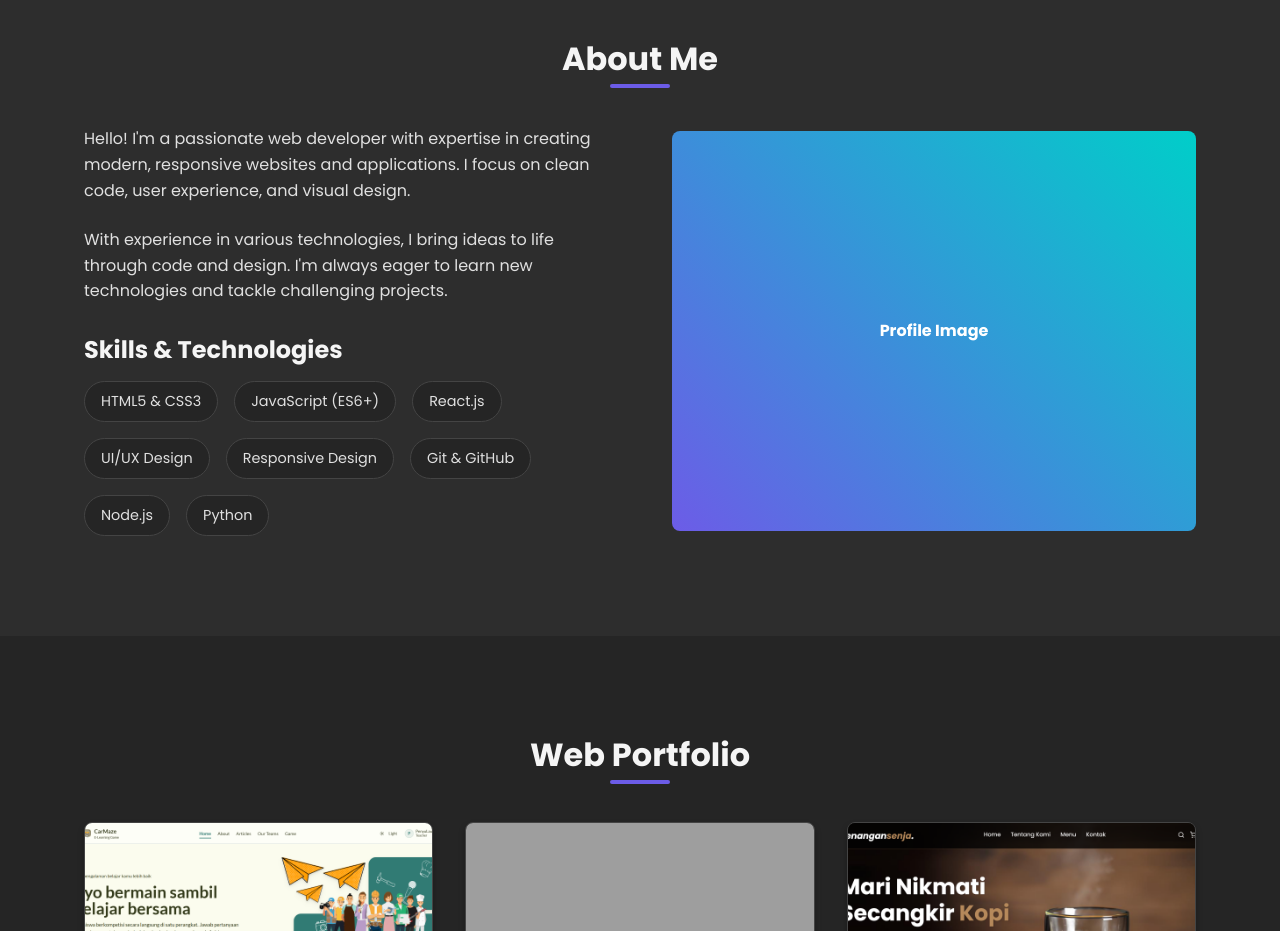
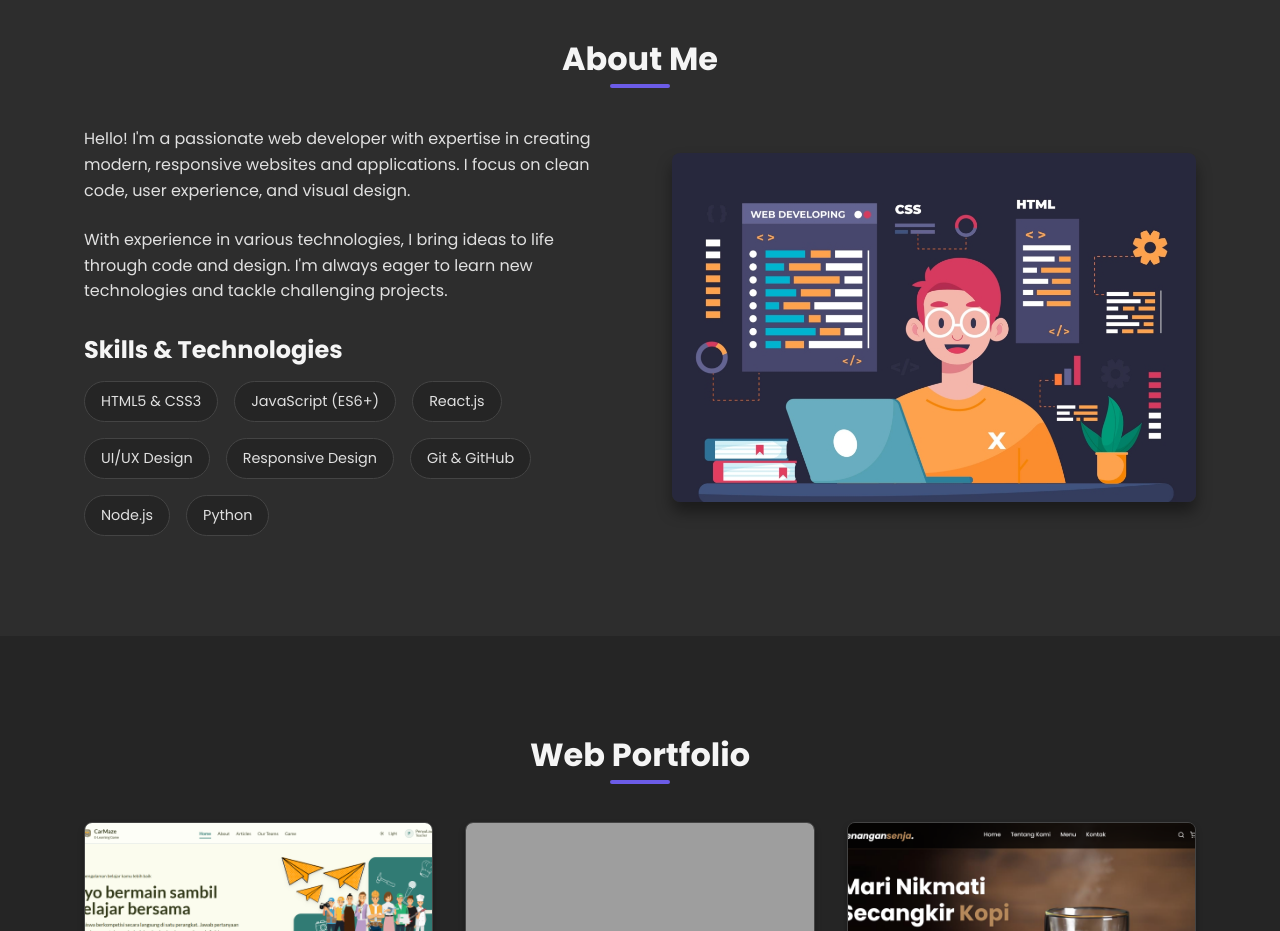
Before and after one commit to penyulaut/Myporto, a plain HTML site: page index.html in a window 1280 px wide. Shown: the part 860-1791 px from the top of the page. Drawn offline with Linux system fonts and the light colour scheme; grey boxes are pictures that could not be loaded.

Commit message:
add about image

```diff
--- a/index.html
+++ b/index.html
@@ -112,7 +112,8 @@
               </div>
             </div>
             <div class="about-image">
-              <div class="profile-placeholder-large">Profile Image</div>
+              <!-- <div class="profile-placeholder-large">Profile Image</div> -->
+              <img src="images/about-img.webp" alt="">
             </div>
           </div>
         </div>
--- a/styles.css
+++ b/styles.css
@@ -337,6 +337,13 @@ p {
   animation: fadeInUp 1s ease;
 }
 
+@media (max-width: 768px){
+  .hero{
+    height: auto;
+    padding: 150px 0 100px;
+  }
+}
+
 .profile-placeholder {
   width: 300px;
   height: 300px;
@@ -374,6 +381,12 @@ p {
   grid-template-columns: 1fr 1fr;
   gap: 4rem;
   align-items: center;
+}
+
+.about-image img {
+  width: 100%;
+  border-radius: var(--border-radius);
+  box-shadow: var(--shadow-lg);
 }
 
 .about-text p {
```
Also changed, not shown: images/about-img.webp (added).
